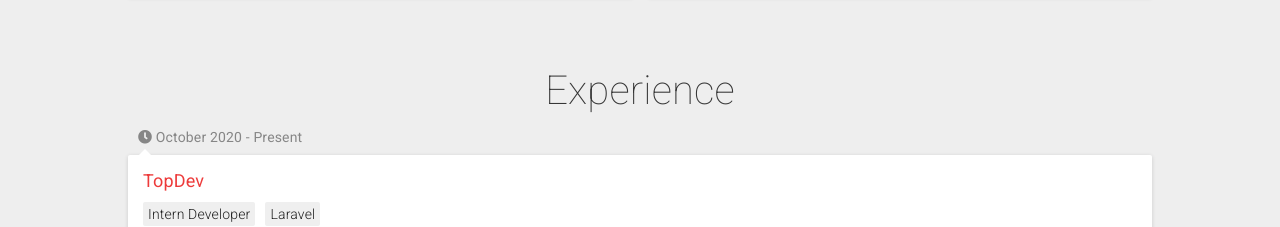
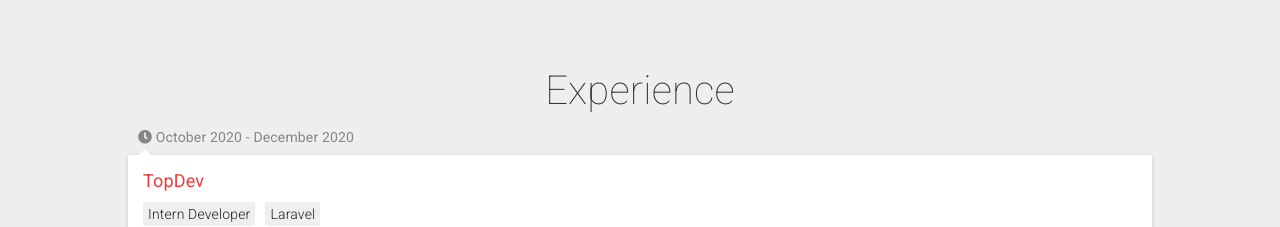
Before and after one commit to vinhthien1996/CV_NguyenVinhThien, a React (Create React App) app: page / in a window 1280 px wide. Shown: the part 1520-1747 px from the top of the page. Built offline with nearby package versions, Linux system fonts and the light colour scheme.

Commit message:
Update CV

```diff
--- a/src/components/Experience/Experience.js
+++ b/src/components/Experience/Experience.js
@@ -14,7 +14,7 @@ export default function Experience() {
             <div className={style.titleExp}><h3>Experience</h3></div>
             <div className={style.contentExp}>
                 <div className={style.contentExpItem}>
-                    <div className={style.contentExpDate}><i className="fa fa-clock"></i> October 2020 - Present</div>
+                    <div className={style.contentExpDate}><i className="fa fa-clock"></i> October 2020 - December 2020</div>
                     <h3>TopDev</h3>
                     <div className={style.nameExp}>Intern Developer</div><div className={style.nameExp}>Laravel</div>
                     <p>
```
Also changed, not shown: 1 other file (tests, documents, lock files or other folders).
